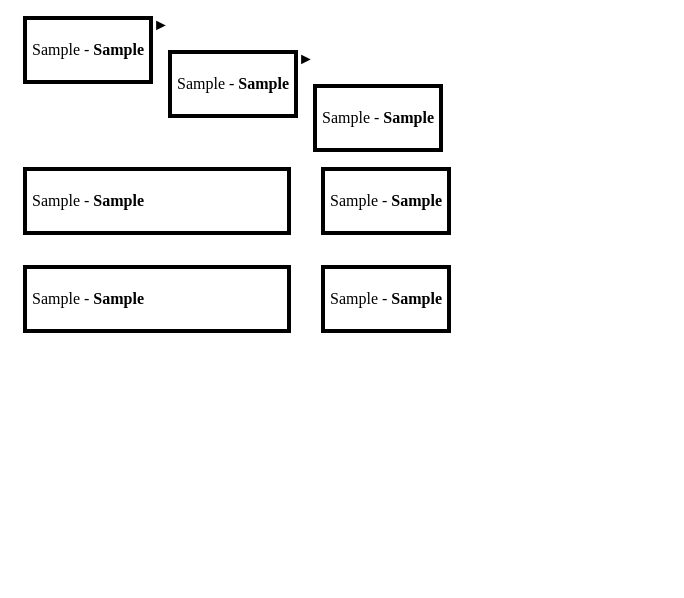
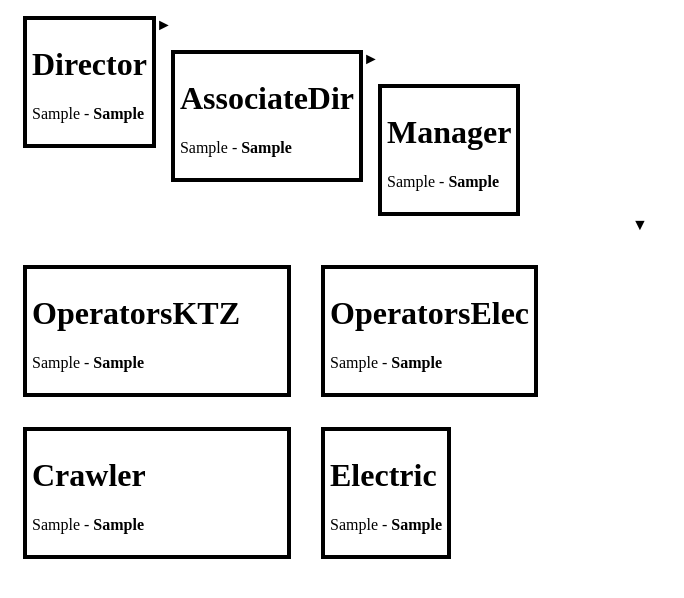
Before and after one commit to grigoscool/test_for_job_employers_db_related, a Django app: template work_site/templates/work_site/index.html in a window 1280 px wide. Shown: the top 598 px of the page, without its empty margins (0-684 px from the left). Run offline with Django 4.2, Linux system fonts and the light colour scheme; the template is opened without the code that fills it: values that come from a table or form of the project are taken from there, others are empty; tables that the repository leaves empty hold one stand-in row (values such as "Sample post"); parts of the project's set-up code (start-up, migrations or seed data) failed here and were passed over.

Commit message:
add 50_000 db

```diff
--- a/work_site/models.py
+++ b/work_site/models.py
@@ -3,7 +3,7 @@ from django.db import models
 class AbstractEmploy(models.Model):
     fio = models.CharField(max_length=255)
     job = models.CharField(max_length=255)
-    employment_date = models.DateTimeField(auto_created=True, blank=True)
+    employment_date = models.DateTimeField(auto_now_add=True, blank=True)
     salary = models.IntegerField()
 
     def __str__(self):
--- a/work_site/static/work_site/css/style.css
+++ b/work_site/static/work_site/css/style.css
@@ -38,7 +38,10 @@
     float:left;
     width: 250px;
 }
-
+.arrow1 {
+    clear: left;
+    text-align: center;
+}
 .profession {
     font-weight: bold;
 }
--- a/work_site/templates/work_site/index.html
+++ b/work_site/templates/work_site/index.html
@@ -8,38 +8,48 @@
 	</head>
 	<body>
 			<div class="container-lead">
+				<h1>Director</h1>
 				{% for dir in directors %}
 					<p>{{ dir.fio }} - <span class="profession">{{ dir.job }}</span></p>
 				{% endfor %}
 			</div>
 			<p>&#9658;</p>
 			<div class="container-lead">
+				<h1>AssociateDir</h1>
 				{% for asi in asis %}
 					<p>{{ asi.fio }} - <span class="profession">{{ asi.job }}</span></p>
 				{% endfor %}
 			</div>
 			<p>&#9658;</p>
 			<div class="container-lead">
+				<h1>Manager</h1>
 				{% for m in manager %}
 					<p>{{ m.fio }} - <span class="profession">{{ m.job }}</span></p>
 				{% endfor %}
 			</div>
+			<div class="arrow1">
+				<p>	&#9660;</p>
+			</div>
 			<div class="container-ktz">
+				<h1>OperatorsKTZ</h1>
 				{% for k in operktz %}
 				<p>{{ k.fio }} - <span class="profession">{{ k.job }}</span></p>
 				{% endfor %}
 			</div>
 			<div class="container-operelec">
+				<h1>OperatorsElec</h1>
 				{% for e in operelec %}
 				<p>{{ e.fio }} - <span class="profession">{{ e.job }}</span></p>
 				{% endfor %}
 			</div>
 			<div class="container-crawler">
+				<h1>Crawler</h1>
 				{% for c in crawler %}
 				<p>{{ c.fio }} - <span class="profession">{{ c.job }}</span></p>
 				{% endfor %}
 			</div>
 			<div class="container-elec">
+				<h1>Electric</h1>
 				{% for ele in elec %}
 				<p>{{ ele.fio }} - <span class="profession">{{ ele.job }}</span></p>
 				{% endfor %}
```
